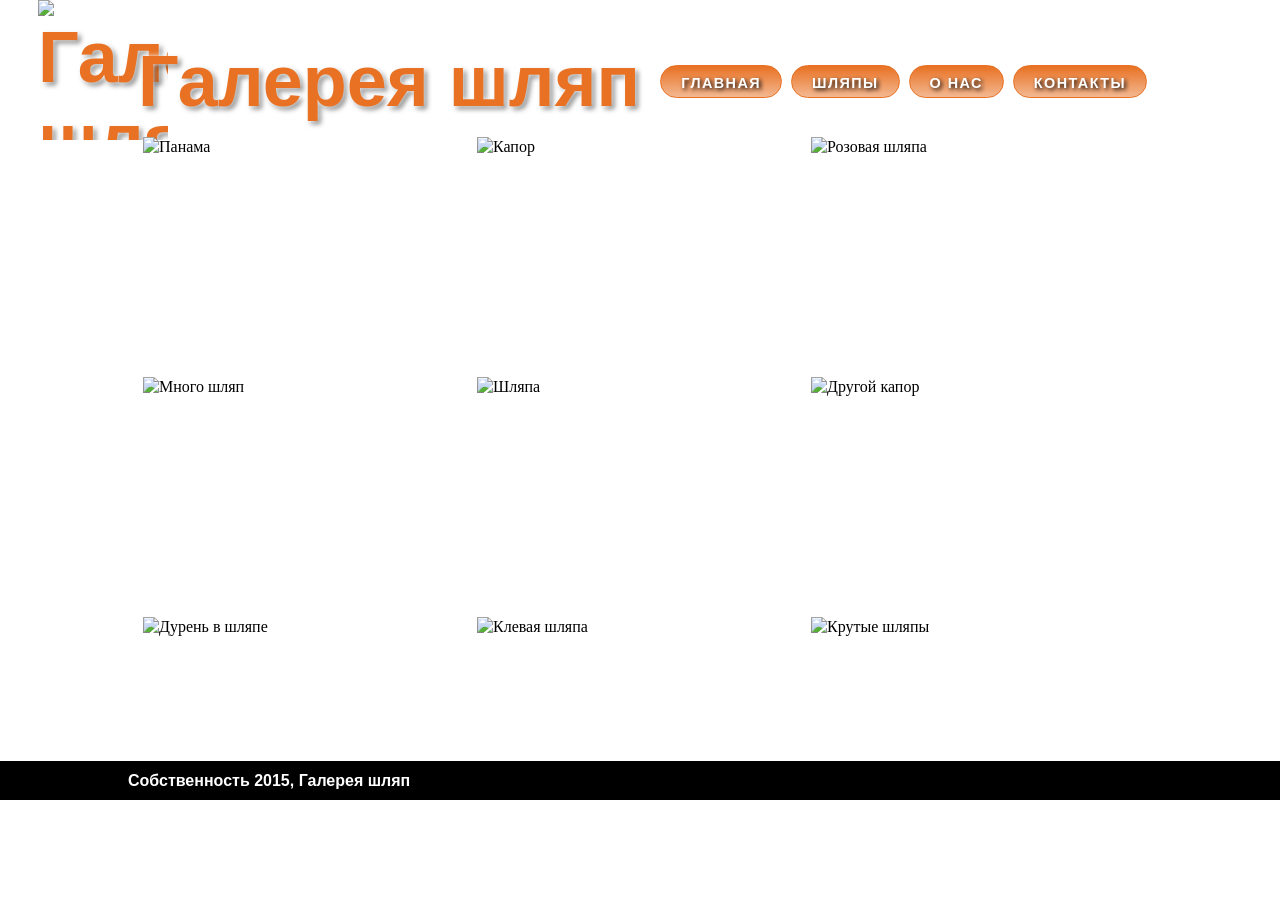
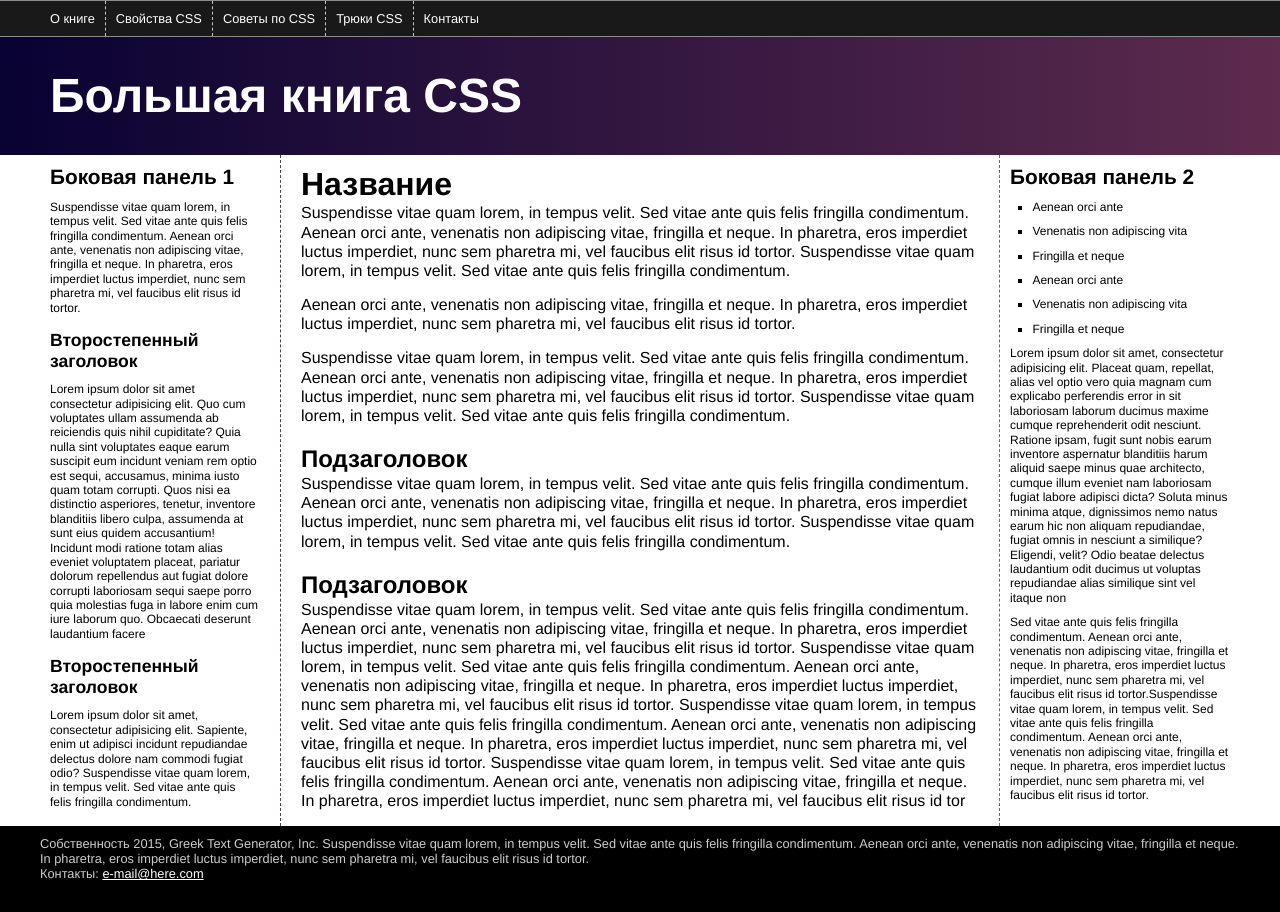
Before and after one commit to aigul1981/HomeWork, a plain HTML site: page index.html in a window 1280 px wide. Before the commit the page ends 842 px from the top, so only its background shows below. Drawn offline with Linux system fonts and the light colour scheme; a web font is replaced by a local one.

Commit message:
Add files via upload

```diff
--- a/index.html
+++ b/index.html
@@ -2,153 +2,157 @@
 <html>
   <head>
     <meta charset="UTF-8" />
-    <title>Галерея шляп</title>
+    <title>Большая книга CSS</title>
     <link href="styles.css" rel="stylesheet" />
   </head>
+
   <body>
+    <div class="pageWrapper">
       <header>
-      <h1>
-        Галерея шляп
-        <img
-          src="images/hat.png"
-          width="130"
-          height="140"
-          alt="Галерея шляп"
-          class="badge"
-        />
-      </h1>
-      <nav>
+        <nav class="clear">
           <ul>
-          <li><a href="#">Главная</a></li>
-          <li><a href="#">Шляпы</a></li>
-          <li><a href="#">О нас</a></li>
+            <li><a href="#">О книге</a></li>
+            <li><a href="#">Свойства CSS</a></li>
+            <li><a href="#">Советы по CSS</a></li>
+            <li><a href="#">Трюки CSS</a></li>
             <li><a href="#">Контакты</a></li>
           </ul>
         </nav>
+        <h1>Большая книга CSS</h1>
       </header>
-    <div class="gallery">
-      <figure>
-        <img
-          src="images/file0001757413591.jpg"
-          width="300"
-          height="210"
-          alt="Панама"
-        />
-        <figcaption>
-          <strong>Nam libero tempore.</strong> Soluta nobis est eligendi optio
-          cumque nihil impedit quo minus id quod maxime placeat facere possimus,
-          omnis voluptas assumenda est, omnis dolor repellendus
-        </figcaption>
-      </figure>
-      <figure>
-        <img
-          src="images/file0001425538258.jpg"
-          width="300"
-          height="210"
-          alt="Капор"
-        />
-        <figcaption>
-          <strong>Nam libero tempore.</strong> Soluta nobis est eligendi optio
-          cumque nihil impedit quo minus id quod maxime placeat facere possimus,
-          omnis voluptas assumenda est, omnis dolor repellendus
-        </figcaption>
-      </figure>
-      <figure>
-        <img
-          src="images/file000550955311.jpg"
-          width="300"
-          height="210"
-          alt="Розовая шляпа"
-        />
-        <figcaption>
-          <strong>Nam libero tempore.</strong> Soluta nobis est eligendi optio
-          cumque nihil impedit quo minus id quod maxime placeat facere possimus,
-          omnis voluptas assumenda est, omnis dolor repellendus
-        </figcaption>
-      </figure>
-      <figure>
-        <img
-          src="images/file000308999292.jpg"
-          width="300"
-          height="210"
-          alt="Много шляп"
-        />
-        <figcaption>
-          <strong>Nam libero tempore.</strong> Soluta nobis est eligendi optio
-          cumque nihil impedit quo minus id quod maxime placeat facere possimus,
-          omnis voluptas assumenda est, omnis dolor repellendus
-        </figcaption>
-      </figure>
-      <figure>
-        <img
-          src="images/file0001757413591.jpg"
-          width="300"
-          height="210"
-          alt="Шляпа"
-        />
-        <figcaption>
-          <strong>Nam libero tempore.</strong> Soluta nobis est eligendi optio
-          cumque nihil impedit quo minus id quod maxime placeat facere possimus,
-          omnis voluptas assumenda est, omnis dolor repellendus
-        </figcaption>
-      </figure>
-      <figure>
-        <img
-          src="images/file000330568599.jpg"
-          width="300"
-          height="210"
-          alt="Другой капор"
-        />
-        <figcaption>
-          <strong>Nam libero tempore.</strong> Soluta nobis est eligendi optio
-          cumque nihil impedit quo minus id quod maxime placeat facere possimus,
-          omnis voluptas assumenda est, omnis dolor repellendus
-        </figcaption>
-      </figure>
-      <figure>
-        <img
-          src="images/file00030009680.jpg"
-          width="300"
-          height="210"
-          alt="Дурень в шляпе"
-        />
-        <figcaption>
-          <strong>Nam libero tempore.</strong> Soluta nobis est eligendi optio
-          cumque nihil impedit quo minus id quod maxime placeat facere possimus,
-          omnis voluptas assumenda est, omnis dolor repellendus
-        </figcaption>
-      </figure>
-      <figure>
-        <img
-          src="images/file0001117960982.jpg"
-          width="300"
-          height="210"
-          alt="Клевая шляпа"
-        />
-        <figcaption>
-          <strong>Nam libero tempore.</strong> Soluta nobis est eligendi optio
-          cumque nihil impedit quo minus id quod maxime placeat facere possimus,
-          omnis voluptas assumenda est, omnis dolor repellendus
-        </figcaption>
-      </figure>
-      <figure>
-        <img
-          src="images/file000330568599.jpg"
-          width="300"
-          height="210"
-          alt="Крутые шляпы"
-        />
-        <figcaption>
-          <strong>Nam libero tempore.</strong> Soluta nobis est eligendi optio
-          cumque nihil impedit quo minus id quod maxime placeat facere possimus,
-          omnis voluptas assumenda est, omnis dolor repellendus
-        </figcaption>
-      </figure>
+      <div class="contentWrapper">
+        <!-- первая боковая панель -->
+        <aside class="sidebar1">
+          <h2>Боковая панель 1</h2>
+          <div class="innerColumn">
+            <p>
+              Suspendisse vitae quam lorem, in tempus velit. Sed vitae ante quis
+              felis fringilla condimentum. Aenean orci ante, venenatis non
+              adipiscing vitae, fringilla et neque. In pharetra, eros imperdiet
+              luctus imperdiet, nunc sem pharetra mi, vel faucibus elit risus id
+              tortor.
+            </p>
+            <h3>Второстепенный заголовок</h3>
+            <p>
+              Lorem ipsum dolor sit amet consectetur adipisicing elit. Quo cum
+              voluptates ullam assumenda ab reiciendis quis nihil cupiditate?
+              Quia nulla sint voluptates eaque earum suscipit eum incidunt
+              veniam rem optio est sequi, accusamus, minima iusto quam totam
+              corrupti. Quos nisi ea distinctio asperiores, tenetur, inventore
+              blanditiis libero culpa, assumenda at sunt eius quidem
+              accusantium! Incidunt modi ratione totam alias eveniet voluptatem
+              placeat, pariatur dolorum repellendus aut fugiat dolore corrupti
+              laboriosam sequi saepe porro quia molestias fuga in labore enim
+              cum iure laborum quo. Obcaecati deserunt laudantium facere
+            </p>
+            <h3>Второстепенный заголовок</h3>
+            <p>
+              Lorem ipsum dolor sit amet, consectetur adipisicing elit.
+              Sapiente, enim ut adipisci incidunt repudiandae delectus dolore
+              nam commodi fugiat odio? Suspendisse vitae quam lorem, in tempus
+              velit. Sed vitae ante quis felis fringilla condimentum.
+            </p>
+          </div>
+        </aside>
+        <!-- основной контент -->
+        <article class="main">
+          <h2>Название</h2>
+          <p>
+            Suspendisse vitae quam lorem, in tempus velit. Sed vitae ante quis
+            felis fringilla condimentum. Aenean orci ante, venenatis non
+            adipiscing vitae, fringilla et neque. In pharetra, eros imperdiet
+            luctus imperdiet, nunc sem pharetra mi, vel faucibus elit risus id
+            tortor. Suspendisse vitae quam lorem, in tempus velit. Sed vitae
+            ante quis felis fringilla condimentum.
+          </p>
+          <p>
+            Aenean orci ante, venenatis non adipiscing vitae, fringilla et
+            neque. In pharetra, eros imperdiet luctus imperdiet, nunc sem
+            pharetra mi, vel faucibus elit risus id tortor.
+          </p>
+          <p>
+            Suspendisse vitae quam lorem, in tempus velit. Sed vitae ante quis
+            felis fringilla condimentum. Aenean orci ante, venenatis non
+            adipiscing vitae, fringilla et neque. In pharetra, eros imperdiet
+            luctus imperdiet, nunc sem pharetra mi, vel faucibus elit risus id
+            tortor. Suspendisse vitae quam lorem, in tempus velit. Sed vitae
+            ante quis felis fringilla condimentum.
+          </p>
+          <h3>Подзаголовок</h3>
+          <p>
+            Suspendisse vitae quam lorem, in tempus velit. Sed vitae ante quis
+            felis fringilla condimentum. Aenean orci ante, venenatis non
+            adipiscing vitae, fringilla et neque. In pharetra, eros imperdiet
+            luctus imperdiet, nunc sem pharetra mi, vel faucibus elit risus id
+            tortor. Suspendisse vitae quam lorem, in tempus velit. Sed vitae
+            ante quis felis fringilla condimentum.
+          </p>
+          <h3>Подзаголовок</h3>
+          <p>
+            Suspendisse vitae quam lorem, in tempus velit. Sed vitae ante quis
+            felis fringilla condimentum. Aenean orci ante, venenatis non
+            adipiscing vitae, fringilla et neque. In pharetra, eros imperdiet
+            luctus imperdiet, nunc sem pharetra mi, vel faucibus elit risus id
+            tortor. Suspendisse vitae quam lorem, in tempus velit. Sed vitae
+            ante quis felis fringilla condimentum. Aenean orci ante, venenatis
+            non adipiscing vitae, fringilla et neque. In pharetra, eros
+            imperdiet luctus imperdiet, nunc sem pharetra mi, vel faucibus elit
+            risus id tortor. Suspendisse vitae quam lorem, in tempus velit. Sed
+            vitae ante quis felis fringilla condimentum. Aenean orci ante,
+            venenatis non adipiscing vitae, fringilla et neque. In pharetra,
+            eros imperdiet luctus imperdiet, nunc sem pharetra mi, vel faucibus
+            elit risus id tortor. Suspendisse vitae quam lorem, in tempus velit.
+            Sed vitae ante quis felis fringilla condimentum. Aenean orci ante,
+            venenatis non adipiscing vitae, fringilla et neque. In pharetra,
+            eros imperdiet luctus imperdiet, nunc sem pharetra mi, vel faucibus
+            elit risus id tor
+          </p>
+        </article>
+        <!-- вторая боковая панель -->
+        <aside class="sidebar2">
+          <h2>Боковая панель 2</h2>
+          <ul>
+            <li>Aenean orci ante</li>
+            <li>Venenatis non adipiscing vita</li>
+            <li>Fringilla et neque</li>
+            <li>Aenean orci ante</li>
+            <li>Venenatis non adipiscing vita</li>
+            <li>Fringilla et neque</li>
+          </ul>
+          <p>
+            Lorem ipsum dolor sit amet, consectetur adipisicing elit. Placeat
+            quam, repellat, alias vel optio vero quia magnam cum explicabo
+            perferendis error in sit laboriosam laborum ducimus maxime cumque
+            reprehenderit odit nesciunt. Ratione ipsam, fugit sunt nobis earum
+            inventore aspernatur blanditiis harum aliquid saepe minus quae
+            architecto, cumque illum eveniet nam laboriosam fugiat labore
+            adipisci dicta? Soluta minus minima atque, dignissimos nemo natus
+            earum hic non aliquam repudiandae, fugiat omnis in nesciunt a
+            similique? Eligendi, velit? Odio beatae delectus laudantium odit
+            ducimus ut voluptas repudiandae alias similique sint vel itaque non
+          </p>
+          <p>
+            Sed vitae ante quis felis fringilla condimentum. Aenean orci ante,
+            venenatis non adipiscing vitae, fringilla et neque. In pharetra,
+            eros imperdiet luctus imperdiet, nunc sem pharetra mi, vel faucibus
+            elit risus id tortor.Suspendisse vitae quam lorem, in tempus velit.
+            Sed vitae ante quis felis fringilla condimentum. Aenean orci ante,
+            venenatis non adipiscing vitae, fringilla et neque. In pharetra,
+            eros imperdiet luctus imperdiet, nunc sem pharetra mi, vel faucibus
+            elit risus id tortor.
+          </p>
+        </aside>
       </div>
       <footer>
-      <div class="copyright">
-        <p>Собственность 2015, Галерея шляп</p>
+        <p>
+          Собственность 2015, Greek Text Generator, Inc. Suspendisse vitae quam
+          lorem, in tempus velit. Sed vitae ante quis felis fringilla
+          condimentum. Aenean orci ante, venenatis non adipiscing vitae,
+          fringilla et neque. In pharetra, eros imperdiet luctus imperdiet, nunc
+          sem pharetra mi, vel faucibus elit risus id tortor.
+        </p>
+        <p>Контакты: <a href="mailto:nobody@nowhere.com">e-mail@here.com</a></p>
+      </footer>
     </div>
-    </footer>
   </body>
 </html>
--- a/styles.css
+++ b/styles.css
@@ -1,4 +1,8 @@
 /* сброс стилей браузера */
+* {
+  box-sizing: border-box;
+}
+
 html,
 body,
 div,
@@ -115,157 +119,136 @@ table {
 }
 /* конец кода сброса стилей браузера */
 
-/* веб-шрифты */
+.clear:after {
+  content: " ";
+  display: table;
+  clear: both;
+}
 
-@font-face {
-  font-family: "Titillium";
-  src: url("fonts/TitilliumText22L001-webfont.eot");
-  src: url("fonts/TitilliumText22L001-webfont.eot?#iefix")
-      format("embedded-opentype"),
-    url("fonts/TitilliumText22L001-webfont.woff") format("woff"),
-    url("fonts/TitilliumText22L001-webfont.ttf") format("truetype"),
-    url("fonts/TitilliumText22L001-webfont.svg#TitilliumText22LThin")
-      format("svg");
-  font-weight: 100;
-  font-style: normal;
+.clear {
+  zoom: 1;
 }
-@font-face {
-  font-family: "Titillium";
-  src: url("fonts/TitilliumText22L003-webfont.eot");
-  src: url("fonts/TitilliumText22L003-webfont.eot?#iefix")
-      format("embedded-opentype"),
-    url("fonts/TitilliumText22L003-webfont.woff") format("woff"),
-    url("fonts/TitilliumText22L003-webfont.ttf") format("truetype"),
-    url("fonts/TitilliumText22L003-webfont.svg#TitilliumText22LRegular")
-      format("svg");
-  font-weight: 400;
-  font-style: normal;
+
+body {
+  font-family: "Helvetica Neue", Helvetica, Arial, sans-serif;
 }
-@font-face {
-  font-family: "Titillium";
-  src: url("fonts/TitilliumText22L005-webfont.eot");
-  src: url("fonts/TitilliumText22L005-webfont.eot?#iefix")
-      format("embedded-opentype"),
-    url("fonts/TitilliumText22L005-webfont.woff") format("woff"),
-    url("fonts/TitilliumText22L005-webfont.ttf") format("truetype"),
-    url("fonts/TitilliumText22L005-webfont.svg#TitilliumText22LBold")
-      format("svg");
-  font-weight: 700;
-  font-style: normal;
+
+header {
+  background-color: rgb(93, 43, 78);
+  background-image: -webkit-linear-gradient(
+    right,
+    rgb(93, 43, 78),
+    rgb(8, 2, 50)
+  );
+  padding-bottom: 30px;
 }
-body {
-  max-width: 1024px;
+
+header h1 {
+  font-size: 3em;
+  color: white;
+  font-weight: bold;
+  padding-top: 30px;
+  clear: both;
+  padding-left: 10px;
+}
+
+nav {
+  background-color: rgb(25, 25, 25);
+  border: 1px solid rgba(255, 255, 255, 0.5);
+  border-left: none;
+  border-right: none;
+}
+nav ul {
+  padding: 0;
+  margin: 0;
+}
+nav li {
+  float: left;
+  padding: 0;
+  margin: 0;
+  list-style: none;
+}
+nav a {
+  float: left;
+  font-size: 0.8em;
+  color: white;
+  font-weight: normal;
+  text-decoration: none;
+  padding: 10px;
+  border-right: 1px dashed rgba(255, 255, 255, 0.75);
+  -webkit-transition: all 0.5s;
+  -moz-transition: all 0.5s;
+  -o-transition: all 0.5s;
+  transition: all 0.5s;
+}
+nav li:last-of-type a {
+  border-right: none;
+}
+nav a:hover {
+  background-color: rgb(93, 43, 78);
+}
+aside h2 {
+  font-size: 1.3em;
+  margin-top: 10px;
+}
+aside h3 {
+  font-size: 1.1em;
+  margin-top: 15px;
+}
+aside p,
+aside li {
+  font-size: 0.75em;
+  margin-top: 10px;
+}
+.main h2 {
+  font-size: 2em;
+  margin-top: 10px;
+}
+.main h3 {
+  font-size: 1.5em;
+  margin-top: 20px;
+}
+.main p {
+  margin-bottom: 15px;
+}
+footer {
+  margin-top: 15px;
+  font-size: 0.8em;
+  padding: 10px 10px 30px 10px;
+  background-color: black;
+  color: rgb(204, 204, 204);
+}
+footer a {
+  color: white;
+}
+/* стили из практикума главы 13  */
+.sidebar1 {
+  float: left;
+  width: 20%;
+  padding: 0 20px 0 10px;
+}
+
+.main {
+  float: left;
+  width: 60%;
+  padding: 0 20px 0 20px;
+  border-left: dashed 1px rgb(78, 68, 68);
+  border-right: dashed 1px rgb(153, 88, 88);
+}
+
+.sidebar2 {
+  float: right;
+  width: 20%;
+  padding: 0 10px 0 10px;
+}
+
+footer {
+  clear: both;
+}
+nav ul,
+header h1,
+footer p,
+.contentWrapper {
+  max-width: 1200px;
   margin: 0 auto;
 }
-header h1 {
-  font: 700 72px Titillium, Arial, sans-serif;
-  color: rgb(232, 113, 35);
-  text-shadow: 0 0 5px white, 3px 3px 5px rgba(0, 0, 0, 0.5);
-}
-nav ul {
-  margin: 0;
-  padding: 0;
-  list-style-type: none;
-}
-nav li {
-  display: inline;
-}
-nav a {
-  display: inline-block;
-  padding: 9px 20px 5px 20px;
-  border-radius: 20px;
-  text-decoration: none;
-  font-family: Titillium, Arial, sans-serif;
-  font-weight: 700;
-  color: white;
-  text-shadow: 2px 2px 4px rgba(0, 0, 0, 1);
-  text-transform: uppercase;
-  font-size: 0.9em;
-  letter-spacing: 0.1em;
-  background-color: rgb(232, 113, 35);
-  background: -webkit-linear-gradient(
-    top,
-    rgba(232, 113, 35, 1),
-    rgba(232, 113, 35, 0.5)
-  );
-  background: -moz-linear-gradient(
-    top,
-    rgba(232, 113, 35, 1),
-    rgba(232, 113, 35, 0.5)
-  );
-  background: -o-linear-gradient(
-    top,
-    rgba(232, 113, 35, 1),
-    rgba(232, 113, 35, 0.5)
-  );
-  background: linear-gradient(
-    top,
-    rgba(232, 113, 35, 1),
-    rgba(232, 113, 35, 0.5)
-  );
-  border: 1px solid rgb(232, 113, 35);
-  margin-right: 5px;
-}
-figcaption strong {
-  font-weight: 700;
-  display: block;
-}
-footer .copyright {
-  font-family: Titillium, Arial, sans-serif;
-  font-weight: 700;
-  color: white;
-  margin: 0 auto;
-  max-width: 1024px;
-}
-
-/* стили из практикума главы 14 */
-header {
-  position: relative;
-  margin-top: 20px;
-  padding: 20px 0 0 10px;
-}
-header .badge {
-  position: absolute;
-  top: -20px;
-  left: -90px;
-  z-index: -1;
-}
-header nav {
-  position: absolute;
-  right: 0;
-  top: 45px;
-}
-.gallery figure {
-  display: inline-block;
-  width: 300px;
-  height: 210px;
-  margin: 15px;
-  position: relative;
-}
-.gallery figcaption {
-  position: absolute;
-  top: 15%;
-  bottom: 15%;
-  left: 0;
-  right: 0;
-  background-color: rgba(153, 153, 153, 0.9);
-  padding: 20px;
-  font-family: Titillium, Arial, sans-serif;
-  font-weight: 400;
-  font-size: 0.9em;
-  color: white;
-  opacity: 0;
-  transition: opacity 0.75s ease-out;
-}
-.gallery figure:hover figcaption {
-  opacity: 1;
-}
-footer {
-  position: fixed;
-  bottom: 0;
-  left: 0;
-  right: 0;
-  padding: 10px;
-  background-color: black;
-  color: white;
-}
```
Lines whose indentation alone changed are shown as unchanged.
